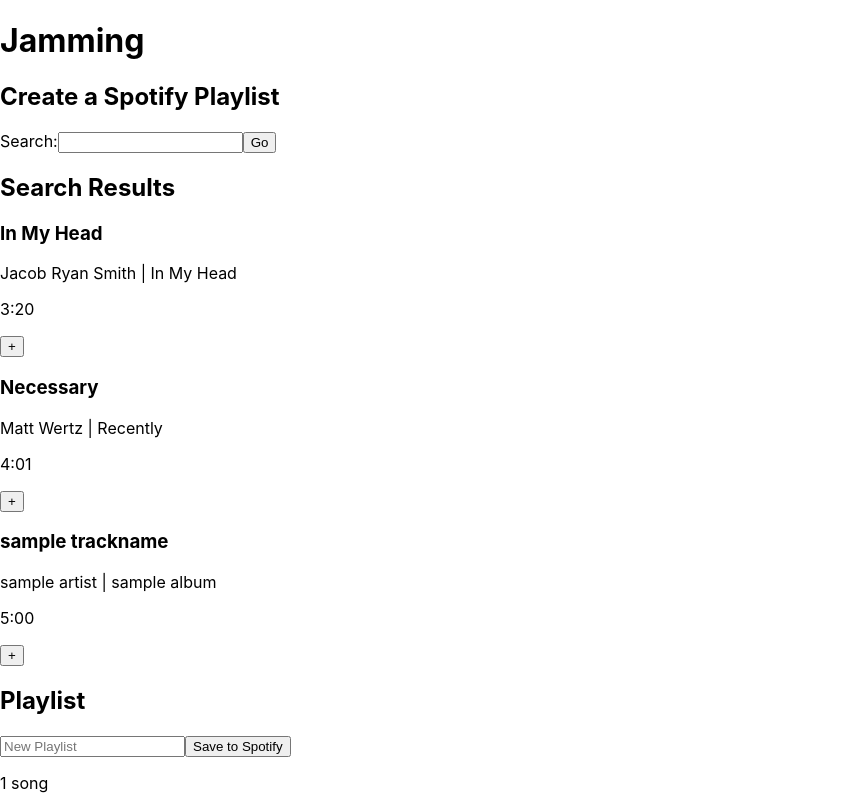
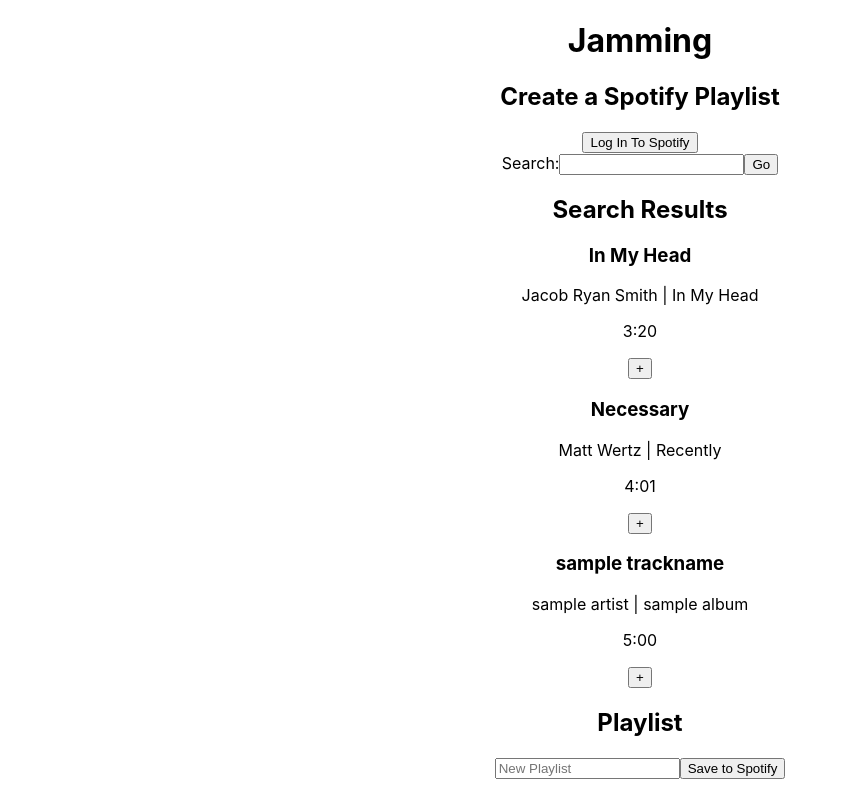
Before and after one commit to kjohnson-webdev/jamming, a React (Create React App) app: page / in a window 1280 px wide. Shown: the top 797 px of the page, without its empty margins (0-848 px from the left). Built offline with nearby package versions, Linux system fonts and the light colour scheme.

Commit message:
feat[Spotify]: add OAuth w/ log-in button

```diff
--- a/public/index.html
+++ b/public/index.html
@@ -24,20 +24,14 @@
       work correctly both with client-side routing and a non-root public URL.
       Learn how to configure a non-root public URL by running `npm run build`.
     -->
-    <title>React App</title>
+    <title>Jammming</title>
+    <style>
+      body {text-align: center;}
+    </style>
   </head>
   <body>
     <noscript>You need to enable JavaScript to run this app.</noscript>
     <div id="root"></div>
-    <!--
-      This HTML file is a template.
-      If you open it directly in the browser, you will see an empty page.
 
-      You can add webfonts, meta tags, or analytics to this file.
-      The build step will place the bundled scripts into the <body> tag.
-
-      To begin the development, run `npm start` or `yarn start`.
-      To create a production bundle, use `npm run build` or `yarn build`.
-    -->
   </body>
 </html>
--- a/src/App.js
+++ b/src/App.js
@@ -3,6 +3,7 @@
 import SearchBar from './search_bar/SearchBar';
 import SearchResults from './search_results/SearchResults';
 import Playlist from './playlist/Playlist';
+import Spotify from './SpotifyUtility';
 import mockTracks, { mockPlaylist } from './mockTracks';
 
 function App() {
@@ -52,6 +53,9 @@
     <div>
       <h1>Jamming</h1>
       <h2>Create a Spotify Playlist</h2>
+      <Spotify>
+
+      </Spotify>
       <SearchBar
         data-testid="search-bar"
       >
--- /dev/null
+++ b/src/SpotifyUtility.js
@@ -0,0 +1,41 @@
+import React, { useState, useEffect } from "react";
+
+const client_id = "81c34909a2fe417e990ab7a7980ac9dc";
+const redirect_uri = 'http://localhost:3000';
+
+function Spotify() {
+
+    const [accessToken, setAccessToken] = useState(null);
+
+    const getAccessToken = () => {
+        let scope = 'playlist-modify-private';
+
+        // spotify url with authorization endpoint
+        let accessUrl = 'https://accounts.spotify.com/authorize';
+        // specify request type to recieve access token
+        accessUrl += '?response_type=token';
+        // encode application client id in URL to id app with Spotify
+        accessUrl += '&client_id=' + encodeURIComponent(client_id);
+        // set user access scope (how much access user will grant the app)
+        accessUrl += '&scope=' + encodeURIComponent(scope);
+        // set where spotify will redirect client after auth
+        accessUrl += '&redirect_uri=' + encodeURIComponent(redirect_uri);
+
+        window.location = accessUrl;
+
+    }
+    return (
+        <>
+            <button onClick={getAccessToken}>Log In To Spotify</button>
+            <br></br>
+        </>
+    );
+
+    useEffect(() => {
+        const hash = window.location.hash.substring(1);
+
+    })
+
+}
+
+export default Spotify;
--- a/src/mockTracks.js
+++ b/src/mockTracks.js
@@ -1,4 +1,3 @@
-import React from 'react';
 const clientId = "81c34909a2fe417e990ab7a7980ac9dc";
 
 const mockTracks =  [
```
